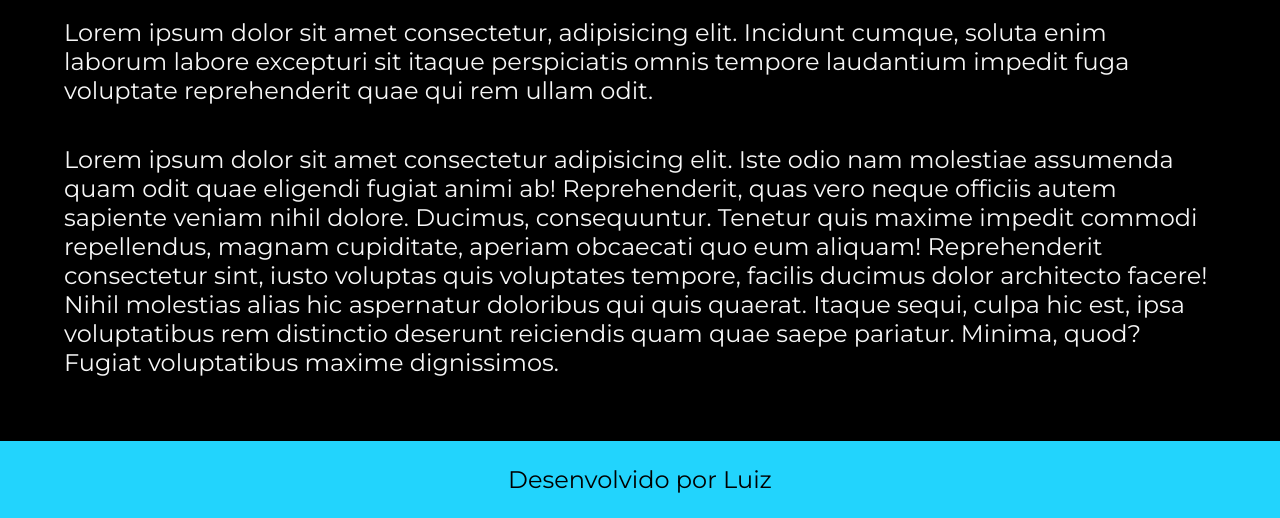
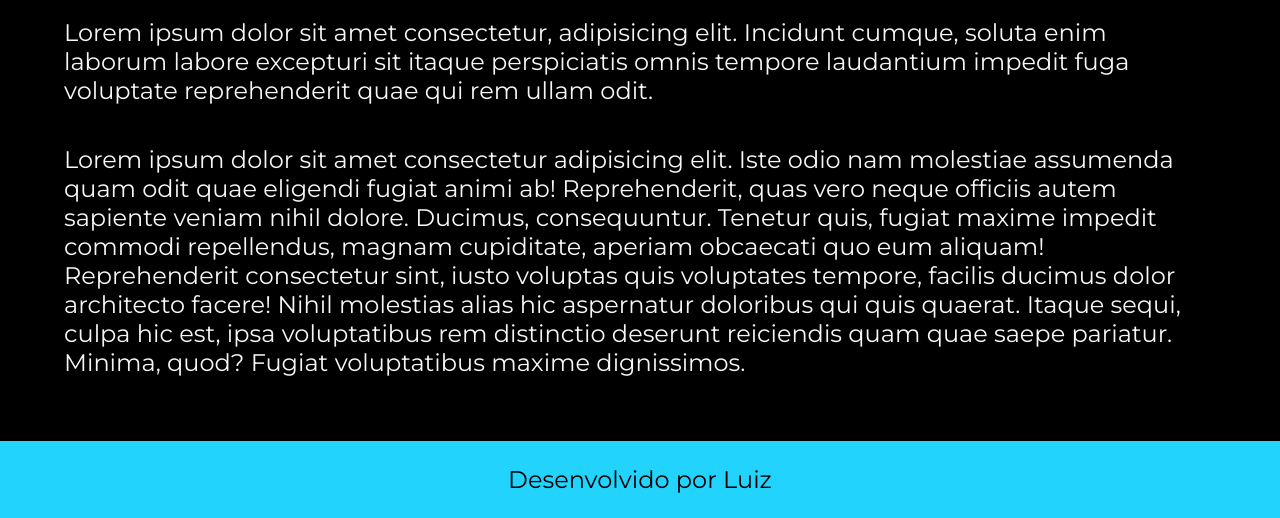
Before and after one commit to LuizVagnerDev/portifolio, a plain HTML site: page about.html in a window 1280 px wide. Shown: the part 947-1465 px from the top of the page. Drawn offline with nearby package versions, Linux system fonts and the light colour scheme.

Commit message:
Revert "alterando mais uma informação"
This reverts commit 17534d55e469dae3a6b94f26107e61bf13398281.

```diff
--- a/about.html
+++ b/about.html
@@ -18,7 +18,7 @@
             <h1 class="apresentacao__conteudo__titulo">Sobre mim</h1>
             <p class="apresentacao__conteudo__texto">Lorem ipsum dolor sit amet consectetur, adipisicing elit. Incidunt cumque, soluta enim laborum labore excepturi sit itaque perspiciatis omnis tempore laudantium impedit fuga voluptate reprehenderit quae qui rem ullam odit.</p>
             <p class="apresentacao__conteudo__texto">Lorem ipsum dolor sit amet consectetur adipisicing elit. Iste odio nam molestiae assumenda quam odit quae eligendi fugiat animi ab! Reprehenderit, quas vero neque officiis autem sapiente veniam nihil dolore.
-            Ducimus, consequuntur. Tenetur quis maxime impedit commodi repellendus, magnam cupiditate, aperiam obcaecati quo eum aliquam! Reprehenderit consectetur sint, iusto voluptas quis voluptates tempore, facilis ducimus dolor architecto facere!
+            Ducimus, consequuntur. Tenetur quis, fugiat maxime impedit commodi repellendus, magnam cupiditate, aperiam obcaecati quo eum aliquam! Reprehenderit consectetur sint, iusto voluptas quis voluptates tempore, facilis ducimus dolor architecto facere!
             Nihil molestias alias hic aspernatur doloribus qui quis quaerat. Itaque sequi, culpa hic est, ipsa voluptatibus rem distinctio deserunt reiciendis quam quae saepe pariatur. Minima, quod? Fugiat voluptatibus maxime dignissimos.</p>
         </section>
         <img class="apresentacao__imagem" src="./assets/fotoLuiz.JPG" alt="">
```
